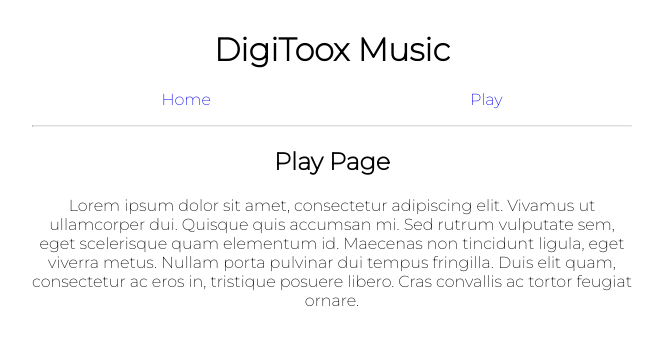
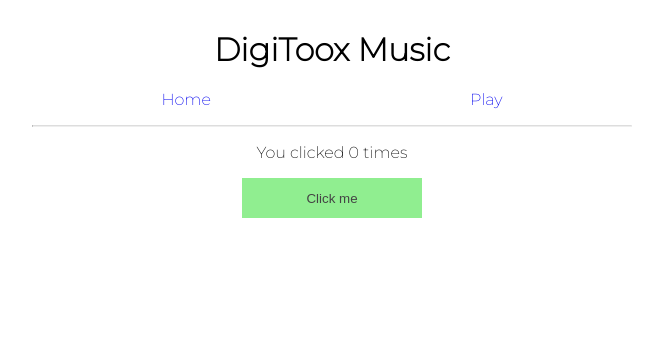
Before and after one commit to devster19/usereactjs, a React (Create React App) app: page /play in a window 1280 px wide. Shown: the top 344 px of the page, without its empty margins (308-971 px from the left). Built offline with nearby package versions, Linux system fonts and the light colour scheme.

Commit message:
use state

```diff
--- a/src/App.scss
+++ b/src/App.scss
@@ -44,3 +44,13 @@
     }
   }
 }
+.btn-add{
+  width: 180px;
+  height: 40px;
+  background: lightgreen;
+  border: none;
+  color: #444;
+  &:visited,&:focus{
+    outline: none;
+  }
+}
--- a/src/components/Play.js
+++ b/src/components/Play.js
@@ -1,10 +1,13 @@
-import React from "react";
+import React,{ useState } from "react";
 
 export default function Play() {
+    const [count, setCount] = useState(0);
     return (
       <div>
-        <h2>Play Page</h2>
-        <span>Lorem ipsum dolor sit amet, consectetur adipiscing elit. Vivamus ut ullamcorper dui. Quisque quis accumsan mi. Sed rutrum vulputate sem, eget scelerisque quam elementum id. Maecenas non tincidunt ligula, eget viverra metus. Nullam porta pulvinar dui tempus fringilla. Duis elit quam, consectetur ac eros in, tristique posuere libero. Cras convallis ac tortor feugiat ornare.</span>
+        <p>You clicked {count} times</p>
+        <button className="btn-add" onClick={() => setCount(count + 1)} >
+          Click me
+        </button>
       </div>
     );
   }
```
Also changed, not shown: 1 other file (tests, documents, lock files or other folders).
